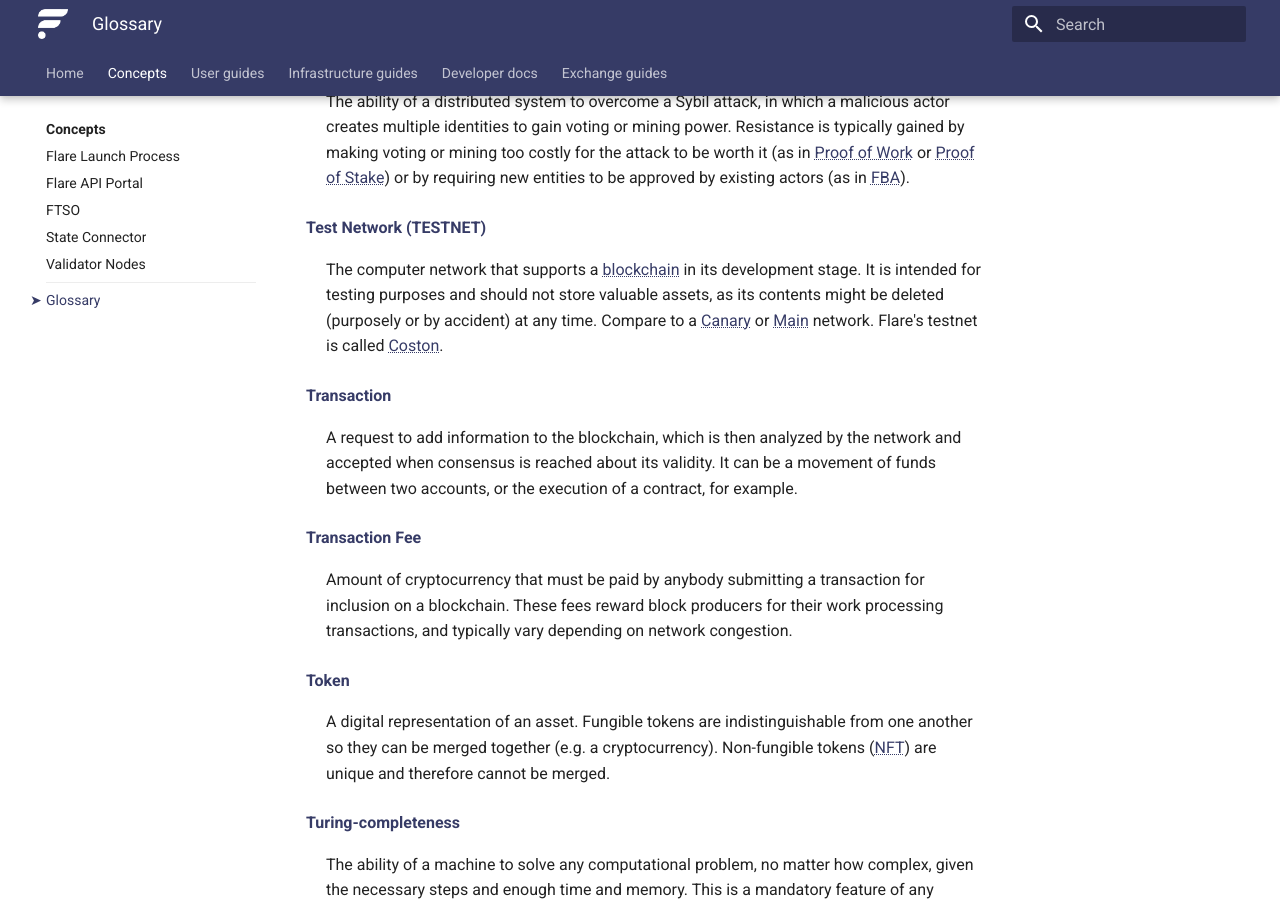
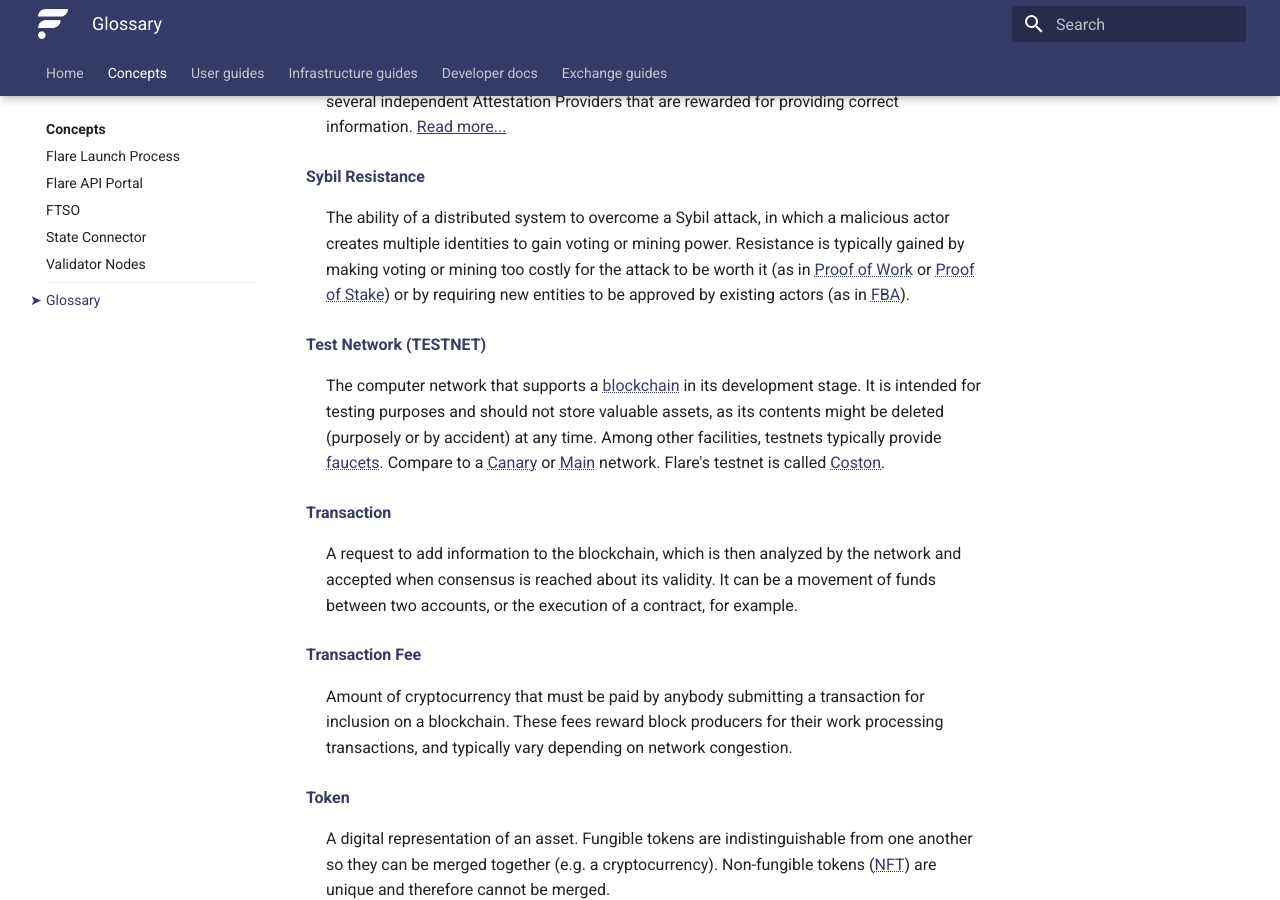
Before and after one commit to flare-foundation/docs, an MkDocs documentation site: the page built from docs/tech/glossary.md, in a window 1280 px wide and 900 px high, scrolled down 5514 px. Built offline with MkDocs 1.6.1 and Material for MkDocs 9.7.7, drawn with Linux system fonts in a browser that asks for light colours; comment, search, counter and statistics services are not loaded; some of the changed text lies outside the part shown.

Commit message:
Add Faucet to glossary

```diff
--- a/docs/tech/glossary.md
+++ b/docs/tech/glossary.md
@@ -44,6 +44,9 @@
 
 EVM { #evm }
 : The Ethereum Virtual Machine allows executing smart contracts on the Ethereum network, regardless of the kind of computer that executes it. Multiple blockchain networks, including Flare, support EVM contracts. [Read more...](https://ethereum.org/en/developers/docs/evm/)
+
+Faucet { #faucet }
+: A [dapp](#dapp) that distributes test tokens to anyone that requests them. Used only on [test networks](#test_network), obviously. See the [Network Configurations](../dev/reference/network-configs.md) page to learn about Flare's faucets.
 
 FBA { #fba }
 : Federated Byzantine Agreement is a form of [Byzantine fault tolerance](#byzantine_fault_tolerance) where each node keeps its own list of trusted nodes. It does not require nodes to invest stake or computing power as [Proof of Stake](#proof_of_stake) or [Proof of Work](#proof_of_work) protocols do.
@@ -118,7 +121,7 @@
 : The ability of a distributed system to overcome a Sybil attack, in which a malicious actor creates multiple identities to gain voting or mining power. Resistance is typically gained by making voting or mining too costly for the attack to be worth it (as in [Proof of Work](#proof_of_work) or [Proof of Stake](#proof_of_stake)) or by requiring new entities to be approved by existing actors (as in [FBA](#fba)).
 
 Test Network (TESTNET) { #test_network }
-: The computer network that supports a [blockchain](#blockchain) in its development stage. It is intended for testing purposes and should not store valuable assets, as its contents might be deleted (purposely or by accident) at any time. Compare to a [Canary](#canary_network) or [Main](#main_network) network. Flare's testnet is called [Coston](#coston).
+: The computer network that supports a [blockchain](#blockchain) in its development stage. It is intended for testing purposes and should not store valuable assets, as its contents might be deleted (purposely or by accident) at any time. Among other facilities, testnets typically provide [faucets](#faucet). Compare to a [Canary](#canary_network) or [Main](#main_network) network. Flare's testnet is called [Coston](#coston).
 
 Transaction { #transaction }
 : A request to add information to the blockchain, which is then analyzed by the network and accepted when consensus is reached about its validity. It can be a movement of funds between two accounts, or the execution of a contract, for example.
```
